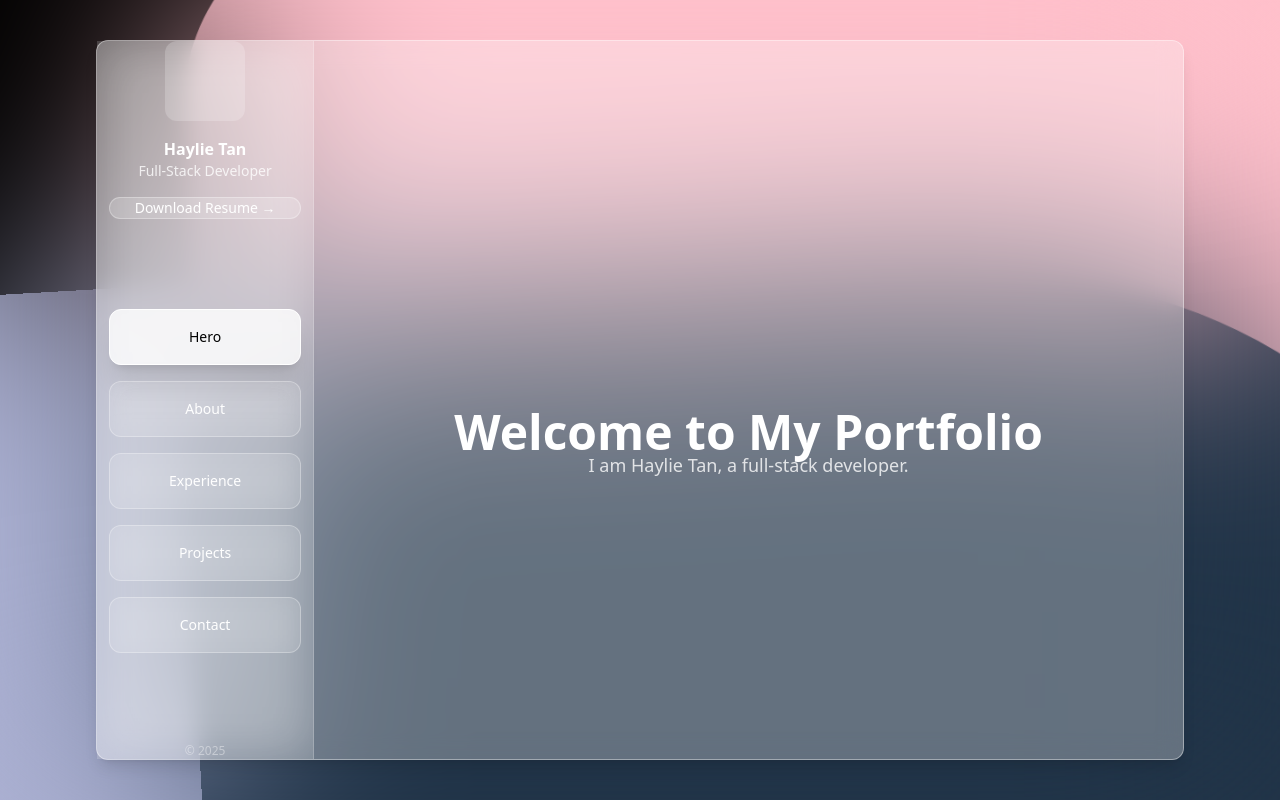
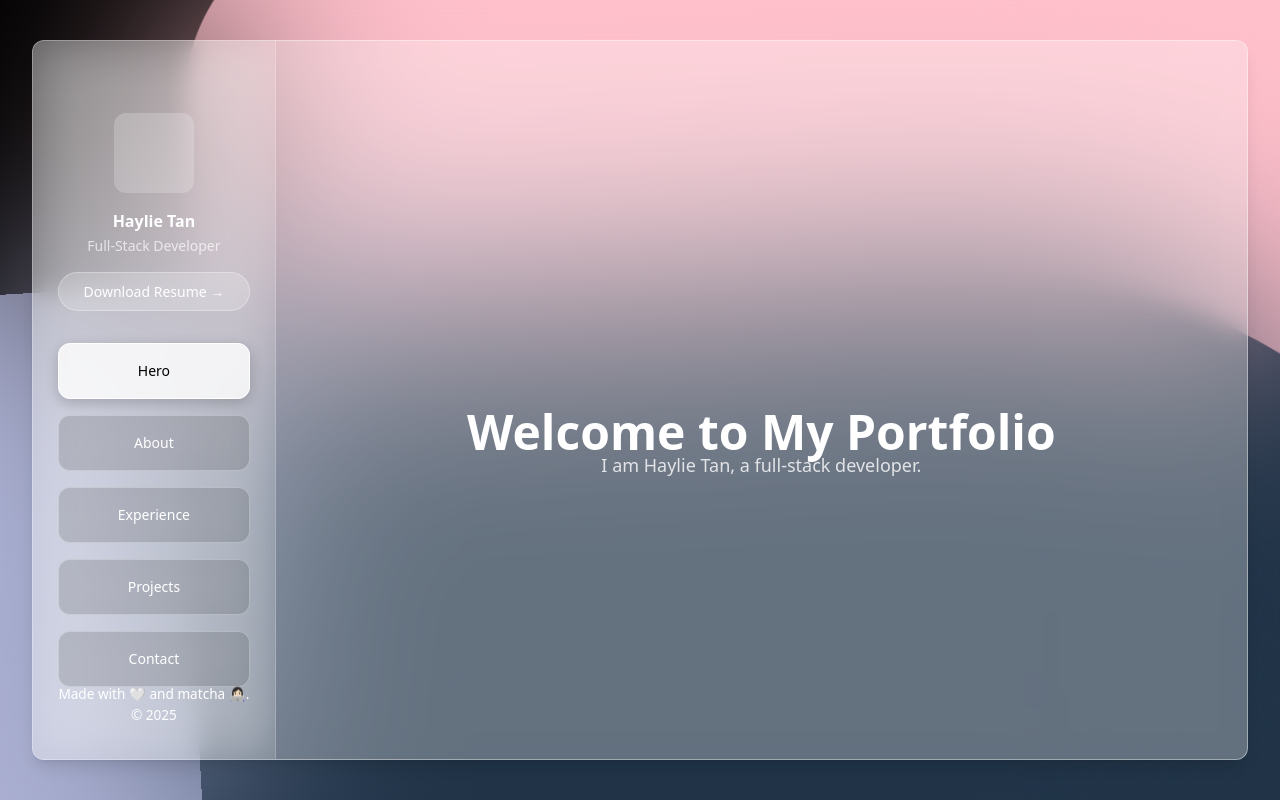
Before and after one commit to haylietan/haylie-portfolio-2025, a Next.js app: page / in a window 1280 px wide. Built offline with nearby package versions, Linux system fonts and the light colour scheme.

Commit message:
hamburger nav bar implementation

```diff
--- a/src/app/(pages)/_components/About/About.module.scss
+++ b/src/app/(pages)/_components/About/About.module.scss
@@ -16,8 +16,8 @@
 .bentoGrid {
   display: grid;
   gap: 1.5rem;
-  grid-template-columns: repeat(auto-fit, minmax(250px, 1fr));
-  grid-auto-rows: 1fr;
+  grid-template-columns: repeat(auto-fit, minmax(200px, 1fr));
+  grid-auto-rows: minmax(150px, auto);
   grid-auto-flow: dense;
 }
 
@@ -38,7 +38,7 @@
 
   p {
     font-size: 1rem;
-    line-height: 1.6;
+    line-height: 1.5;
     color: #333;
   }
 
--- a/src/app/(pages)/_components/EmblaCarousel.tsx
+++ b/src/app/(pages)/_components/EmblaCarousel.tsx
@@ -42,7 +42,7 @@ export default function EmblaCarousel({ onInit, onSelect }: EmblaCarouselProps)
 
   return (
     <div className="h-full w-full">
-      <div className="overflow-hidden h-full" ref={emblaRef}>
+      <div className="overflow-hidden h-full max-h-screen" ref={emblaRef}>
         <div className="flex flex-col h-full">
           {SLIDES.map((slide, index) => (
             <div key={index} className="h-screen flex-shrink-0">
--- a/src/app/(pages)/_components/Navbar/Navbar.module.scss
+++ b/src/app/(pages)/_components/Navbar/Navbar.module.scss
@@ -1,26 +1,190 @@
-@import '../../_globals/mixins.scss';
+.sidebar {
+  width: 20%;
+  height: 100%;
+  background-color: rgba(255, 255, 255, 0.05);
+  backdrop-filter: blur(24px);
+  border-right: 1px solid rgba(255, 255, 255, 0.2);
+  display: flex;
+  flex-direction: column;
+  align-items: center;
+  padding: 2.5rem 1.5rem;
+}
 
-.container {
-    height: 100%;
-    z-index: 1;
-    top: 0;
-    left: 0;
-    border: 3px solid red;
+.inner {
+  width: 100%;
+  height: 100%;
+  display: flex;
+  flex-direction: column;
+}
+
+.topSection {
+  display: flex;
+  flex-direction: column;
+  align-items: center;
+  gap: 1rem;
+  padding-top: 2rem;
+}
+
+.logo {
+  width: 5rem;
+  height: 5rem;
+  background-color: rgba(255, 255, 255, 0.2);
+  border-radius: 0.75rem;
+}
+
+.nameBlock {
+  display: flex;
+  flex-direction: column;
+  align-items: center;
+  text-align: center;
+  gap: 0.1rem;
+}
+
+.name {
+  font-size: 1rem;
+  font-weight: 600;
+  color: white;
+}
+
+.role {
+  font-size: 0.875rem;
+  color: rgba(255, 255, 255, 0.7);
+}
+
+.resumeBtn {
+  display: flex;
+  align-items: center;
+  justify-content: center;
+  width: 12rem;
+  padding: 0.5rem 1rem;
+  background-color: rgba(255, 255, 255, 0.2);
+  color: white;
+  border-radius: 9999px;
+  border: 1px solid rgba(255, 255, 255, 0.3);
+  text-decoration: none;
+  transition: background-color 0.2s ease;
+
+  &:hover {
+    background-color: rgba(255, 255, 255, 0.3);
+  }
+
+  span {
+    font-size: 0.875rem;
+    font-weight: 500;
+  }
+}
+
+.navSection {
+  flex-grow: 1;
+  margin-top: 2rem;
+  display: flex;
+  flex-direction: column;
+  gap: 1rem;
+  align-items: center;
+}
+
+.navBtn {
+  width: 12rem;
+  height: 3.5rem;
+  font-size: 0.875rem;
+  font-weight: 500;
+  border-radius: 0.75rem;
+  backdrop-filter: blur(12px);
+  border: 1px solid rgba(255, 255, 255, 0.3);
+  background-color: rgba(0, 0, 0, 0.14);
+  color: white;
+  transition: all 0.2s ease;
+
+  &:hover {
+    background-color: rgba(255, 255, 255, 0.2);
+    color: black;
+    border-color: rgba(255, 255, 255, 0.5);
+    cursor: pointer;
+  }
+}
+
+.active {
+  background-color: rgba(255, 255, 255, 0.8);
+  color: black;
+  border-color: white;
+  box-shadow: 0 4px 14px rgba(0, 0, 0, 0.2);
+}
+
+.footer p {
+  font-size: 0.85rem;
+  color: white;
+  text-align: center;
+  padding-bottom: 0.5rem;
+}
+
+// responsiveness
+.hamburger {
+  display: none;
+  flex-direction: column;
+  gap: 5px;
+  background: none;
+  border: none;
+  cursor: pointer;
+  margin-left: auto;
+}
+
+.bar {
+  width: 24px;
+  height: 2px;
+  background-color: white;
+  border-radius: 1px;
+}
+
+/* Responsive behavior */
+@media screen and (max-width: 768px) {
+  .resumeBtn,
+  .footer {
+    display: none;
+  }
+
+  .hamburger {
     display: flex;
-    position: relative;
-    padding-top: 60px;
-    padding: 3%;
-    color: white;
+  }
 
-    .navdiv {
-        justify-content: space-between;
-        align-items: center;
+  .navSection {
+    display: none;
+    flex-direction: column;
+    gap: 0.5rem;
+    margin-top: 1rem;
+    align-items: center;
+    animation: fadeIn 0.3s ease-in-out;
+  }
 
+  .open {
+    display: flex;
+  }
 
-        ul {
-            display: flex;
-            flex-direction: column;
-            list-style: none;
-        }
+  @keyframes fadeIn {
+    from {
+      opacity: 0;
+      transform: translateY(-10px);
     }
+    to {
+      opacity: 1;
+      transform: translateY(0);
+    }
+  }
+
+  .sidebar {
+    width: 100%;
+    padding: 1rem;
+    border-bottom: 1px solid rgba(255, 255, 255, 0.2);
+    border-right: none;
+  }
+
+  .topSection {
+    flex-direction: row;
+    justify-content: space-between;
+    align-items: center;
+    width: 100%;
+  }
+
+  .inner {
+    flex-direction: column;
+  }
 }
--- a/src/app/(pages)/_components/Navbar/Navbar.tsx
+++ b/src/app/(pages)/_components/Navbar/Navbar.tsx
@@ -1,36 +1,68 @@
 'use client';
 
+import { useState } from 'react';
 import styles from './Navbar.module.scss';
-import Link from 'next/link';
-import { usePathname } from 'next/navigation';
-// import { useState } from 'react';
 
-export default function Navbar() {
-  const pathname = usePathname();
-  // const [isOpen, setIsOpen] = useState(false);
+type NavBarProps = {
+  slides: { title: string }[];
+  selectedIndex: number;
+  scrollTo: (index: number) => void;
+};
 
-  const navItems = [
-    { name: 'Home', href: '/' },
-    { name: 'Projects', href: '/projects' },
-    { name: 'About', href: '/about' },
-    { name: 'Contact', href: '/contact' },
-  ];
+export default function Navbar({ slides, selectedIndex, scrollTo }: NavBarProps) {
+  const [isOpen, setIsOpen] = useState(false);
+
+  const handleScroll = (index: number) => {
+    scrollTo(index);
+    setIsOpen(false); // Close menu after selecting on mobile
+  };
 
   return (
-    <nav className={styles.container}>
-      <div className={styles.navdiv}>
-        {/* <button onClick={() => setIsOpen(!isOpen)}>☰</button> */}
-        {/* <ul style={{ display: isOpen ? 'block' : 'none' }}> */}
-        <ul>
-          {navItems.map(({ name, href }) => (
-            <li key={href}>
-              <Link href={href}>
-                {pathname === href ? <strong>{name}</strong> : name}
-              </Link>
-            </li>
+    <aside className={styles.sidebar}>
+      <div className={styles.inner}>
+        {/* Top section */}
+        <div className={styles.topSection}>
+          <div className={styles.logo} />
+
+          <div className={styles.nameBlock}>
+            <div className={styles.name}>Haylie Tan</div>
+            <div className={styles.role}>Full-Stack Developer</div>
+          </div>
+
+          {/* Hamburger Button (visible on small screens) */}
+          <button className={styles.hamburger} onClick={() => setIsOpen(!isOpen)} aria-label="Toggle navigation">
+            <div className={styles.bar}></div>
+            <div className={styles.bar}></div>
+            <div className={styles.bar}></div>
+          </button>
+
+          {/* Resume Button (hidden on mobile via CSS) */}
+          <a href="/Haylie_Tan_Resume.pdf" download className={styles.resumeBtn}>
+            <span>Download Resume →</span>
+          </a>
+        </div>
+
+        {/* Nav buttons (show/hide on mobile via isOpen) */}
+        <div className={`${styles.navSection} ${isOpen ? styles.open : ''}`}>
+          {slides.map((slide, index) => (
+            <button
+              key={index}
+              onClick={() => handleScroll(index)}
+              className={`${styles.navBtn} ${
+                index === selectedIndex ? styles.active : ''
+              }`}
+            >
+              {slide.title}
+            </button>
           ))}
-        </ul>
+        </div>
+
+        {/* Footer (optional hide on mobile) */}
+        <div className={styles.footer}>
+          <p>Made with 🤍 and matcha 👩🏻‍💻.</p>
+          <p>© {new Date().getFullYear()}</p>
+        </div>
       </div>
-    </nav>
+    </aside>
   );
 }
--- a/src/app/(pages)/_components/Projects/Projects.tsx
+++ b/src/app/(pages)/_components/Projects/Projects.tsx
@@ -21,8 +21,8 @@ export default function Projects() {
     { id: 3, title: 'HackDavis HackerHub 2025', image: '/Images/HackerHub.png', github: 'https://github.com/HackDavis/hackdavis-hub', tags: ['React', 'Next.js', 'TypeScript'] },
     { id: 4, title: '#include Technical Cohort Website', image: '/Images/IncludeClient.png', github: 'https://cohort.includedavis.com/', tags: ['React', 'Next.js'] },
     { id: 5, title: 'Japanese American Student Society Website', image: '/Images/JASS.png', github: 'https://jassucd.vercel.app/', tags: ['React', 'Next.js'] },
-    { id: 6, title: "Fourth & Hope", image: '/Images/Fourth&Hope.png', github: 'https://github.com/include-davis/fourth-and-hope', tags: ['React', 'Next.js'] },
-    { id: 7, title: "Moo'd: Self-care Mobile App", image: '/Images/Mood.png', github: 'https://www.figma.com/design/PwRuol3009NMM2U6sWMUBp/Moo-d?node-id=374-77&t=VmtqILimRYfs2C3A-1', tags: ['React', 'Next.js'] },
+    { id: 6, title: "Fourth & Hope", image: '/Images/Fourth&Hope.png', github: 'https://github.com/include-davis/fourth-and-hope', tags: ['Team Lead', 'React', 'Next.js'] },
+    { id: 7, title: "Moo'd: Self-care Mobile App", image: '/Images/Mood.png', github: 'https://www.figma.com/design/PwRuol3009NMM2U6sWMUBp/Moo-d?node-id=374-77&t=VmtqILimRYfs2C3A-1', tags: ['Figma', 'Project Management'] },
     { id: 8, title: 'SafeHER', image: '/Images/SafeHER.png', github: 'https://www.figma.com/design/fHArbkxShBoozuhpZNZVUK/safeHER?node-id=559-1397&t=XDA6UKb7pQBB2fXQ-1', tags: ['AI Rant Bot', 'OAuth'] },
   ]);
 
--- a/src/app/page.tsx
+++ b/src/app/page.tsx
@@ -4,6 +4,7 @@ import { useState } from 'react';
 import EmblaCarousel, { SLIDES } from './(pages)/_components/EmblaCarousel';
 import styles from './Page.module.scss';
 import type { EmblaCarouselType } from 'embla-carousel';
+import Navbar from './(pages)/_components/Navbar/Navbar';
 
 export default function Page() {
   const [embla, setEmbla] = useState<EmblaCarouselType | null>(null);
@@ -25,60 +26,18 @@ export default function Page() {
       <div className={styles.blurOverlay} />
 
       {/* center the app */}
-      <div className="w-screen h-screen flex items-center justify-center">
-        <div className="relative z-10 w-[85%] h-[90%] flex flex-row items-center justify-center p-6 text-center bg-white/30 backdrop-blur-md border border-white/40 rounded-xl shadow-lg">
+      <div className="w-screen h-screen flex items-center justify-center overflow-auto">
+        <div className="relative z-10 w-[95%] max-w-[1440px] h-auto md:h-[90%] flex flex-col md:flex-row items-stretch justify-center p-4 md:p-6 text-center bg-white/30 backdrop-blur-md border border-white/40 rounded-xl shadow-lg overflow-hidden">
 
-          {/* Sidebar */}
-          <div className="w-1/5 h-full bg-white/10 backdrop-blur-xl border-r border-white/20 flex flex-col items-center py-10 px-6">
-            <div className="w-full h-full flex flex-col">
-
-              {/* Top section: logo, name, resume */}
-              <div className="flex flex-col items-center gap-4 pt-10">
-                {/* Logo */}
-                <div className="w-20 h-20 bg-white/20 rounded-xl" />
-
-                {/* Name + role */}
-                <div className="flex flex-col gap-0 items-center text-white">
-                  <div className="text-base font-semibold">Haylie Tan</div>
-                  <div className="text-sm text-white/80">Full-Stack Developer</div>
-                </div>
-
-                {/* Resume button */}
-                <a
-                  href="/resume.pdf"
-                  download
-                  className="flex items-center justify-center w-48 px-4 py-2 bg-white/20 text-white rounded-full border border-white/30 hover:bg-white/30 transition-all"
-                >
-                  <span className="text-sm font-medium">Download Resume →</span>
-                </a>
-              </div>
-
-              {/* Nav buttons */}
-              <div className="flex-grow flex flex-col gap-4 items-center justify-center mt-6">
-                {SLIDES.map((slide, index) => (
-                  <button
-                    key={index}
-                    onClick={() => scrollTo(index)}
-                    className={`h-14 w-48 flex items-center justify-center text-sm font-medium rounded-xl transition-all duration-200 border backdrop-blur-md ${
-                      index === selectedIndex
-                        ? 'bg-white/80 text-black border-white shadow-xl'
-                        : 'bg-white/10 text-white border-white/30 hover:bg-white/20 hover:text-gray-200 hover:border-white/50'
-                    }`}
-                  >
-                    {slide.title}
-                  </button>
-                ))}
-              </div>
-
-              {/* Footer */}
-              <div className="text-xs text-white/40 text-center pb-2">
-                © {new Date().getFullYear()}
-              </div>
-            </div>
-          </div>
+          {/* Responsive Navbar */}
+          <Navbar
+            slides={SLIDES}
+            selectedIndex={selectedIndex}
+            scrollTo={scrollTo}
+          />
 
           {/* Main carousel */}
-          <div className="w-4/5 h-full flex items-center justify-center rounded-r-xl">
+          <div className="w-full md:w-4/5 h-full flex items-center justify-center rounded-none md:rounded-r-xl">
             <EmblaCarousel
               onInit={(api) => setEmbla(api)}
               onSelect={(index) => setSelectedIndex(index)}
```
